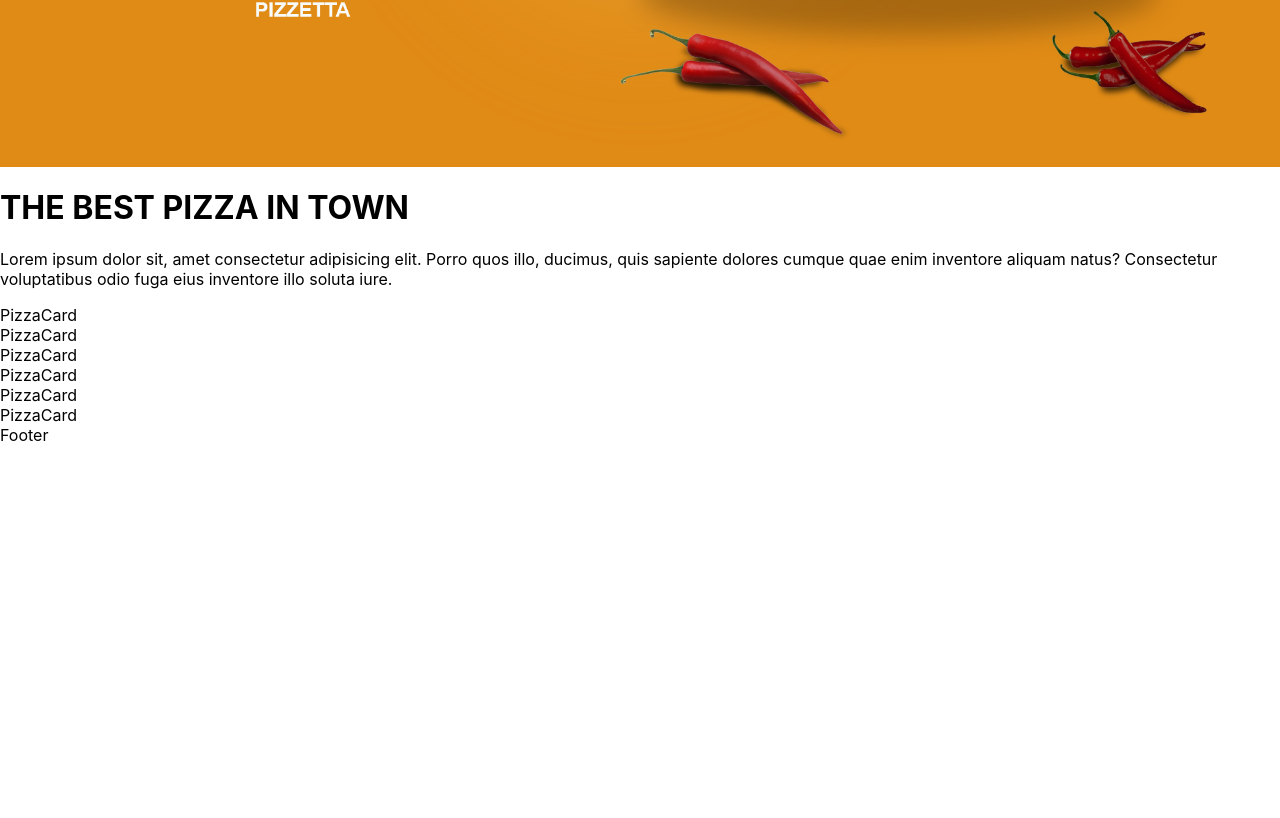
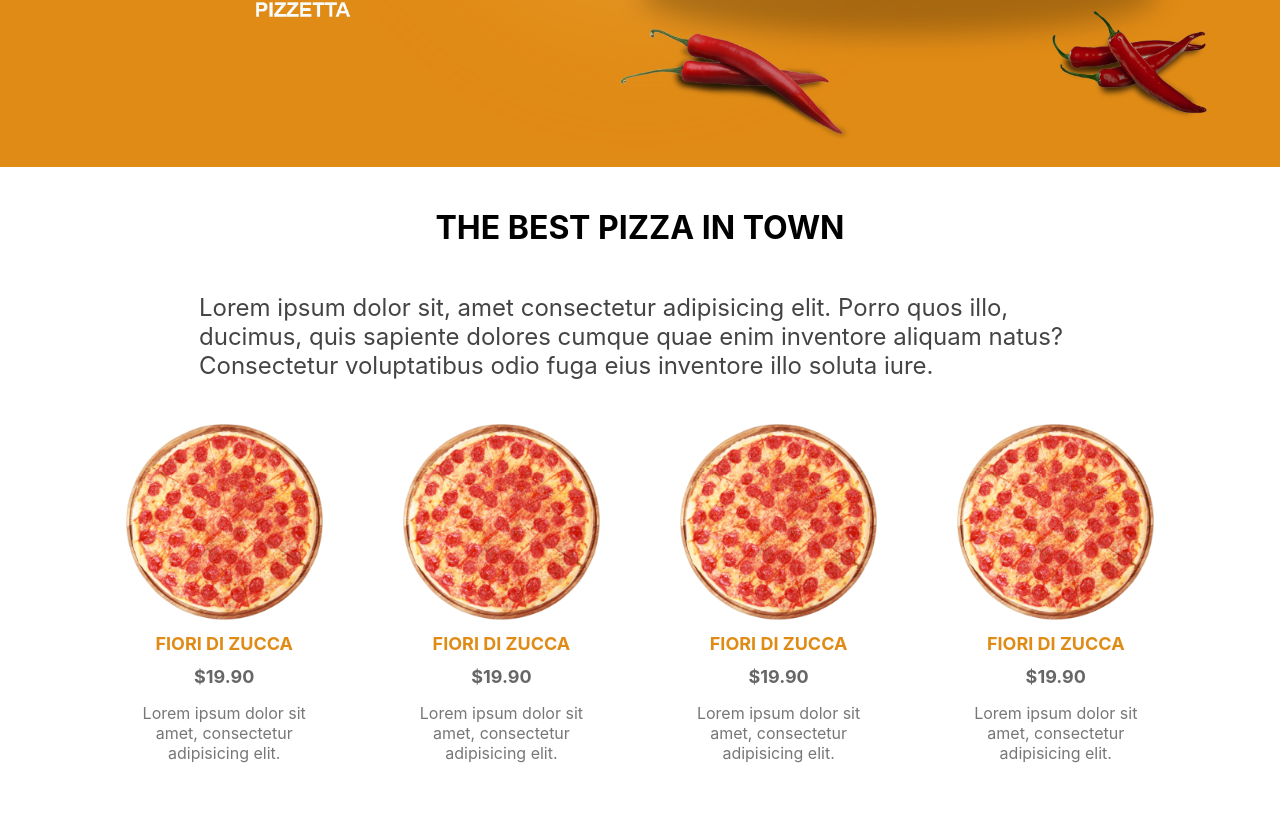
Before and after one commit to Alan-N-Pereira/Pizzetta, a Next.js app: page / in a window 1280 px wide. Shown: the part 633-1451 px from the top of the page. Before the commit the page ends 1078 px from the top, so only its background shows below. Built offline with nearby package versions, Linux system fonts and the light colour scheme.

Commit message:
Update Card component

```diff
--- a/component/PizzaCard.jsx
+++ b/component/PizzaCard.jsx
@@ -1,7 +1,13 @@
+import Image from 'next/image'
 import styles from '../styles/PizzaCard.module.css'
 
 export default function PizzaCard() {
   return (
-    <div>PizzaCard</div>
+    <div className={styles.container}>
+      <Image src='/img/pizza.png' alt='' width='500' height='500' />
+      <h1 className={styles.title}>FIORI DI ZUCCA</h1>
+      <span className={styles.price}>$19.90</span>
+      <p className={styles.desc}>Lorem ipsum dolor sit amet, consectetur adipisicing elit. </p>
+    </div>
   )
 }
--- a/styles/PizzaCard.module.css
+++ b/styles/PizzaCard.module.css
@@ -0,0 +1,27 @@
+.container {
+	width: 22%;
+	padding: 10px;
+	display: flex;
+	flex-direction: column;
+	align-items: center;
+	justify-content: center;
+	padding: 20px 40px;
+	cursor: pointer;
+}
+
+.title {
+	font-size: 18px;
+	font-weight: bold;
+	color: #e08b16;
+}
+
+.price {
+	font-size: 18px;
+	font-weight: bold;
+	color: #666;
+}
+
+.desc {
+	text-align: center;
+	color: #777;
+}
--- a/styles/ProductList.module.css
+++ b/styles/ProductList.module.css
@@ -1,2 +1,20 @@
 .container {
+	padding: 20px 10px;
+	display: flex;
+	flex-direction: column;
+	align-items: center;
 }
+
+.desc {
+	font-size: 24px;
+	color: #444;
+	width: 70%;
+}
+
+.wrapper {
+	width: 100%;
+	display: flex;
+	justify-content: center;
+	align-items: center;
+	flex-wrap: wrap;
+}
```
